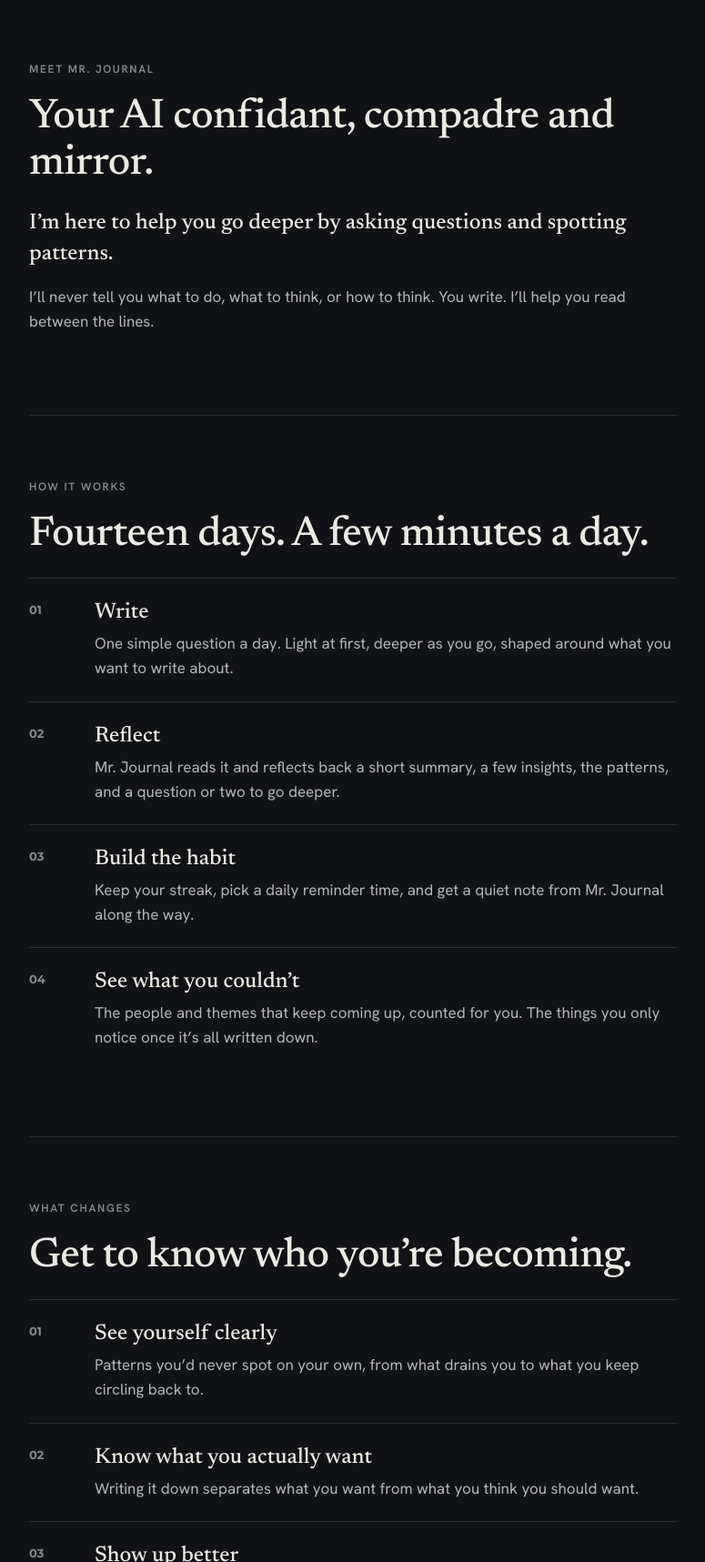
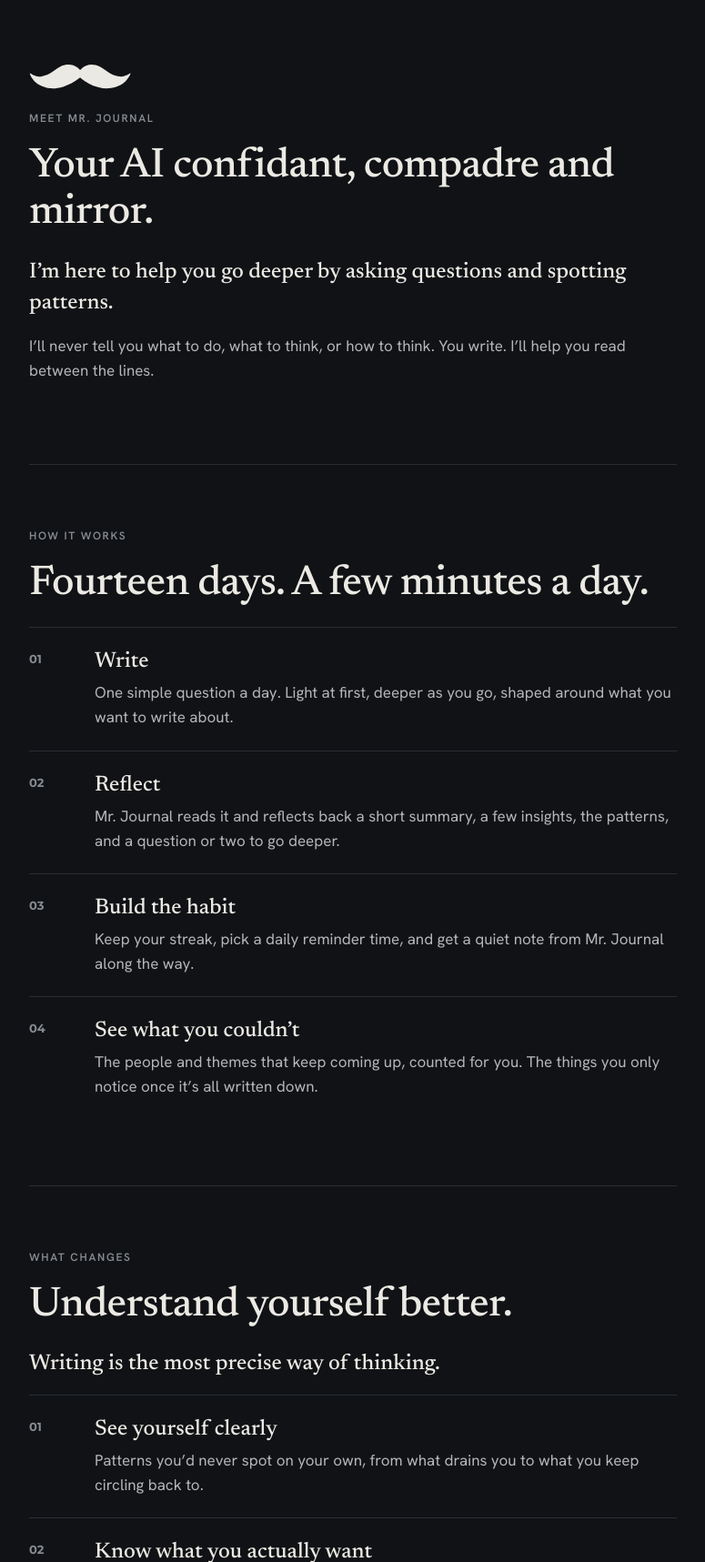
Before and after one commit to josefwho1/heymrjournal, a plain HTML site: page public/index.html in a window 1280 px wide. Shown: the part 1807-3524 px from the top of the page at 91% size, without its empty margins (252-1027 px from the left). Drawn offline with Linux system fonts and the light colour scheme.

Commit message:
Landing: 'Understand yourself better.' + precise-thinking line; moustache mark on Meet Mr. Journal
Co-Authored-By: Claude Opus 5.5 <noreply@anthropic.com>
Claude-Session: https://claude.ai/code/session_017Sy8YyQQuQ6bUaiGWcxipS

```diff
--- a/public/index.html
+++ b/public/index.html
@@ -36,6 +36,7 @@ h1{font:500 clamp(46px,8vw,82px)/1.02 var(--serif);letter-spacing:-.02em;margin:
 h2{font:500 clamp(32px,5vw,46px)/1.1 var(--serif);letter-spacing:-.015em;margin:0 0 22px}
 .lede{font:400 21px/1.55 var(--serif);color:var(--ink-2);margin:0 0 34px;max-width:620px}
 p{margin:0 0 16px}
+.meet .mark svg{width:112px;height:28px;fill:var(--ink);display:block;margin:0 0 26px}
 .big{font:500 24px/1.45 var(--serif);color:var(--ink)}
 .muted{color:var(--ink-2)}
 .wl{display:flex;gap:10px;flex-wrap:wrap;max-width:560px}
@@ -101,7 +102,8 @@ footer nav{display:flex;gap:18px;flex-wrap:wrap}
   </blockquote>
 </section>
 
-<section>
+<section class="meet">
+  <div class="mark"><svg viewBox="0 0 694 170" aria-hidden="true"><path fill="currentColor" fill-rule="evenodd" d="M144.0 166.0C119.3 163.6 92.7 155.4 71.8 143.7C41.9 127.0 17.3 99.4 6.4 70.3C3.2 61.7 4.6 61.4 14.8 68.5C36.4 83.3 60.2 88.7 86.5 84.6C114.3 80.4 137.7 69.9 167.3 48.5C212.2 16.2 227.4 8.9 258.0 5.0C282.8 1.8 310.1 9.3 330.0 24.8C332.5 26.7 337.5 31.2 341.1 34.7L347.7 41.1 L353.6 35.3C387.8 1.1 435.1 -5.0 482.0 18.5C491.7 23.4 504.8 31.9 527.0 47.8C559.8 71.3 583.3 81.7 611.3 85.0C637.5 88.1 658.6 83.1 680.5 68.5C688.8 63.0 691.0 62.1 691.0 64.1C691.0 66.8 685.2 79.4 679.8 88.5C653.4 133.3 605.4 161.2 546.4 166.1C503.2 169.7 451.9 157.4 405.5 132.3C390.5 124.1 368.3 109.6 356.6 100.2L347.7 93.1 L345.1 95.0C306.0 125.1 272.1 143.1 231.5 155.5C202.4 164.4 169.1 168.4 144.0 166.0Z"/></svg></div>
   <p class="eyebrow">Meet Mr. Journal</p>
   <h2>Your AI confidant, compadre and mirror.</h2>
   <p class="big">I’m here to help you go deeper by asking questions and spotting patterns.</p>
@@ -121,7 +123,8 @@ footer nav{display:flex;gap:18px;flex-wrap:wrap}
 
 <section>
   <p class="eyebrow">What changes</p>
-  <h2>Get to know who you’re becoming.</h2>
+  <h2>Understand yourself better.</h2>
+  <p class="big">Writing is the most precise way of thinking.</p>
   <div class="steps">
     <div class="step"><b>01</b><div><h3>See yourself clearly</h3><p>Patterns you’d never spot on your own, from what drains you to what you keep circling back to.</p></div></div>
     <div class="step"><b>02</b><div><h3>Know what you actually want</h3><p>Writing it down separates what you want from what you think you should want.</p></div></div>
```
